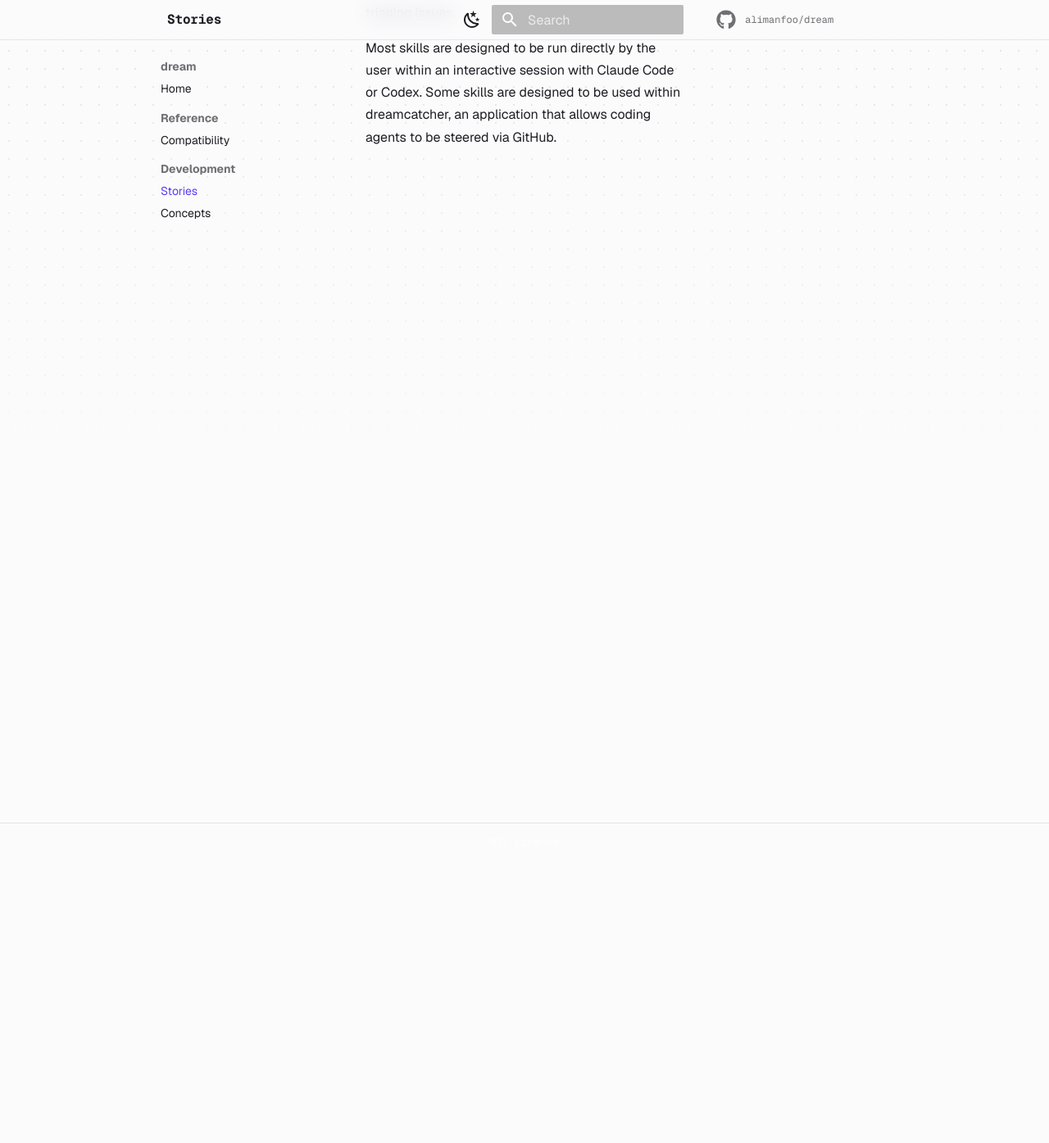
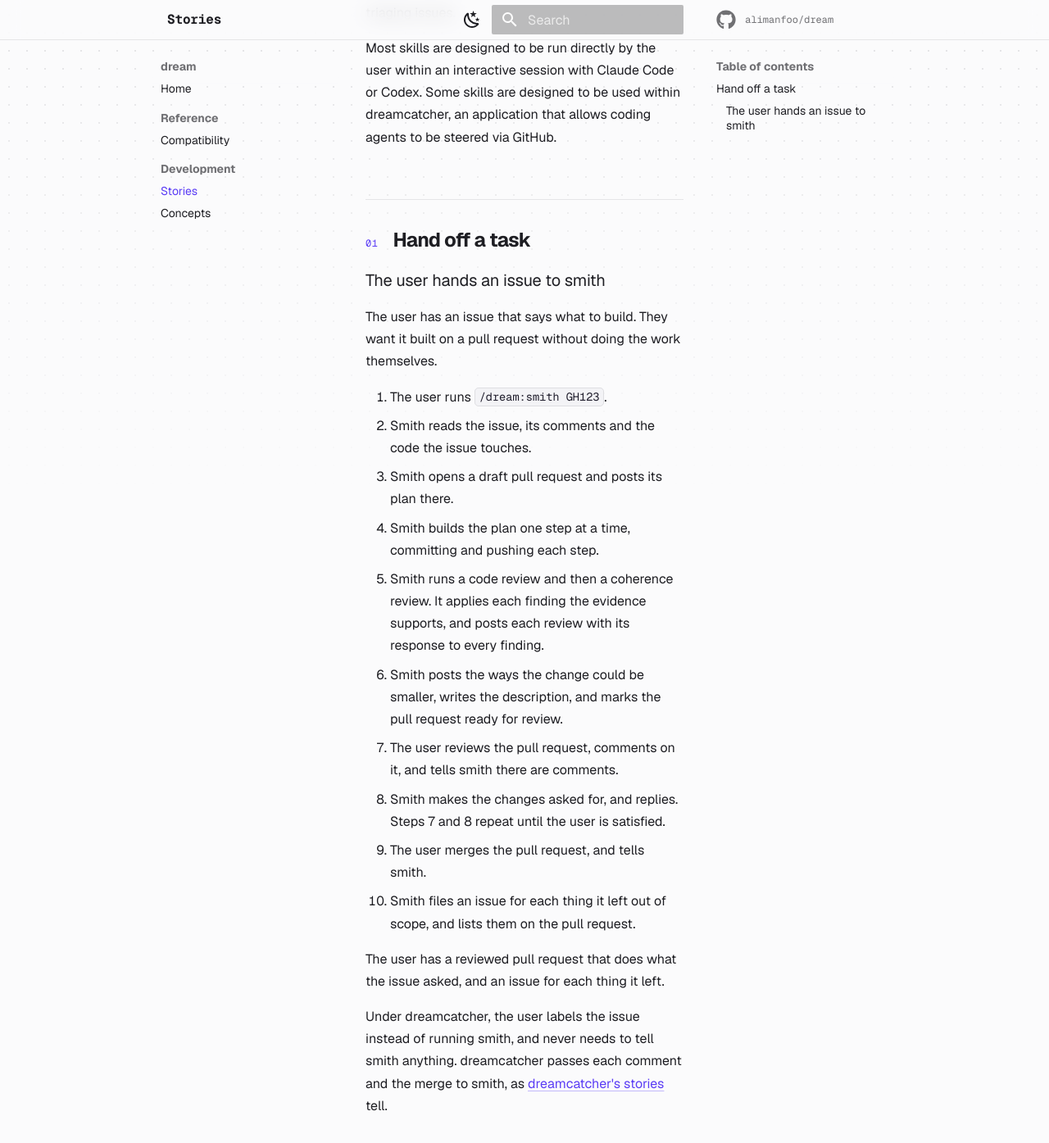
Before and after one commit to alimanfoo/dream, an MkDocs documentation site: the page built from docs/stories.md, in a window 1280 px wide and 1400 px high, scrolled down 349 px. Shown: the top 1395 px of the window at 82% size. Built offline with MkDocs 1.6.1 and Material for MkDocs 9.7.7, drawn with Linux system fonts in a browser that asks for light colours; comment, search, counter and statistics services are not loaded; before the commit the page ends 968 px from its top, so only the background shows below that.

Commit message:
Add the story of handing an issue to smith
Co-Authored-By: Claude Opus 5.5 <noreply@anthropic.com>
Claude-Session: https://claude.ai/code/session_01SAXrSe6qiSN2QFtc3aSc9T

```diff
--- a/docs/stories.md
+++ b/docs/stories.md
@@ -9,3 +9,36 @@ triaging issues.
 Most skills are designed to be run directly by the user within an interactive
 session with Claude Code or Codex. Some skills are designed to be used within
 dreamcatcher, an application that allows coding agents to be steered via GitHub.
+
+## Hand off a task
+
+### The user hands an issue to smith
+
+The user has an issue that says what to build. They want it built on a pull
+request without doing the work themselves.
+
+1. The user runs `/dream:smith GH123`.
+2. Smith reads the issue, its comments and the code the issue touches.
+3. Smith opens a draft pull request and posts its plan there.
+4. Smith builds the plan one step at a time, committing and pushing each step.
+5. Smith runs a code review and then a coherence review. It applies each finding
+   the evidence supports, and posts each review with its response to every
+   finding.
+6. Smith posts the ways the change could be smaller, writes the description, and
+   marks the pull request ready for review.
+7. The user reviews the pull request, comments on it, and tells smith there are
+   comments.
+8. Smith makes the changes asked for, and replies. Steps 7 and 8 repeat until
+   the user is satisfied.
+9. The user merges the pull request, and tells smith.
+10. Smith files an issue for each thing it left out of scope, and lists them on
+    the pull request.
+
+The user has a reviewed pull request that does what the issue asked, and an
+issue for each thing it left.
+
+Under dreamcatcher, the user labels the issue instead of running smith, and
+never needs to tell smith anything. dreamcatcher passes each comment and the
+merge to smith, as
+[dreamcatcher's stories](https://alimanfoo.github.io/dreamcatcher/stories/)
+tell.
```
